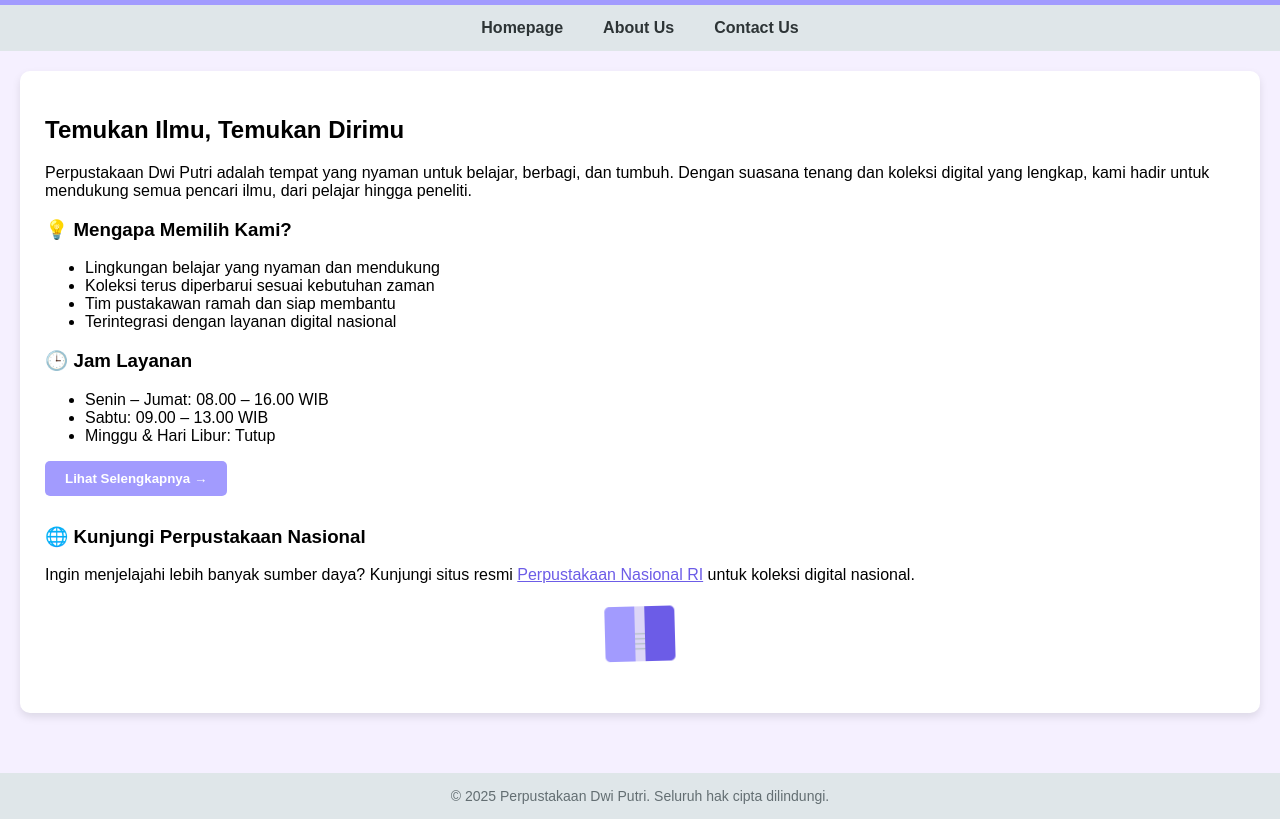
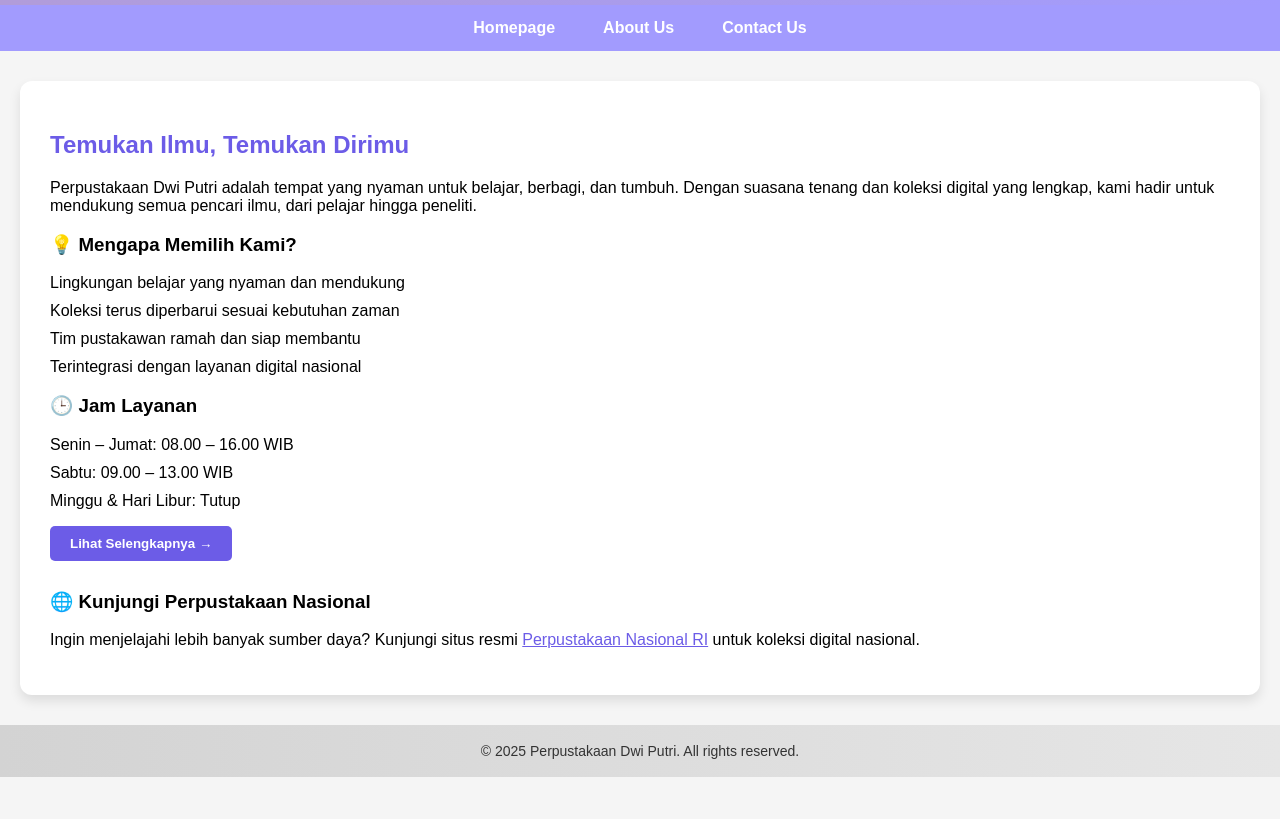
Before and after one commit to dwis-13/digilib, a plain HTML site: page index.html in a window 1280 px wide. Shown: the part 67-886 px from the top of the page. After the commit the page ends 844 px from the top, so only its background shows below. Drawn offline with Linux system fonts and the light colour scheme.

Commit message:
Update index.html

```diff
--- a/index.html
+++ b/index.html
@@ -7,62 +7,65 @@
     <style>
         body {
             font-family: Arial, sans-serif;
-            background-color: #f5f0ff; /* ungu muda */
+            background-color: #f5f5f5;
             margin: 0;
             padding: 0;
             box-sizing: border-box;
         }
 
+        /* Animasi Header dan Footer */
+        @keyframes fadeSlide {
+            0% {opacity: 0; transform: translateY(-20px);}
+            100% {opacity: 1; transform: translateY(0);}
+        }
+
         .header {
-            background-color: #a29bfe; /* ungu */
+            background: linear-gradient(90deg, #b19cd9, #a29bfe);
             color: white;
             padding: 20px;
             text-align: center;
             font-size: 28px;
+            animation: fadeSlide 1s ease-in-out;
         }
 
         .nav {
             display: flex;
             justify-content: center;
-            background-color: #dfe6e9; /* abu-abu muda */
+            background-color: #a29bfe;
+            animation: fadeSlide 1.2s ease-in-out;
         }
 
         .nav a {
-            color: #2d3436;
-            padding: 14px 20px;
+            color: white;
+            padding: 14px 24px;
             text-decoration: none;
             font-weight: bold;
+            transition: background 0.3s, color 0.3s;
         }
 
         .nav a:hover {
-            background-color: #b2bec3;
+            background-color: #dcd6f7;
+            color: #333;
         }
 
         .container {
-            padding: 20px;
+            padding: 30px 20px;
         }
 
         .box {
-            background-color: white;
-            padding: 25px;
-            border-radius: 10px;
-            box-shadow: 0 4px 8px rgba(0,0,0,0.1);
-            animation: fadeIn 1s ease forwards;
+            background-color: #fff;
+            padding: 30px;
+            border-radius: 12px;
+            box-shadow: 0 6px 12px rgba(0, 0, 0, 0.1);
+            animation: fadeSlide 1.4s ease-in-out;
         }
 
-        @keyframes fadeIn {
-            from { opacity: 0; transform: translateY(20px); }
-            to { opacity: 1; transform: translateY(0); }
-        }
-
-        @keyframes flyBook {
-            0% { transform: translateY(0px) rotate(0deg); }
-            50% { transform: translateY(-10px) rotate(-2deg); }
-            100% { transform: translateY(0px) rotate(0deg); }
+        .box h2 {
+            color: #6c5ce7;
         }
 
         .btn {
-            background-color: #a29bfe;
+            background-color: #6c5ce7;
             color: white;
             padding: 10px 20px;
             border: none;
@@ -73,7 +76,7 @@
         }
 
         .btn:hover {
-            background-color: #6c5ce7;
+            background-color: #a29bfe;
             transform: scale(1.05);
         }
 
@@ -82,21 +85,22 @@
         }
 
         footer {
-            background-color: #dfe6e9;
-            color: #636e72;
+            background: linear-gradient(90deg, #d3d3d3, #e6e6e6);
+            color: #333;
             text-align: center;
-            padding: 15px;
-            margin-top: 40px;
+            padding: 18px;
             font-size: 14px;
+            animation: fadeSlide 1.6s ease-in-out;
         }
 
-        .icon-container {
-            text-align: center;
-            margin-top: 20px;
+        ul {
+            list-style: none;
+            padding-left: 0;
         }
 
-        .icon-container svg {
-            animation: flyBook 3s infinite ease-in-out;
+        li {
+            margin-bottom: 10px;
+            font-size: 16px;
         }
     </style>
 </head>
@@ -143,24 +147,11 @@
                 <a href="https://www.perpusnas.go.id/" target="_blank" style="color: #6c5ce7; text-decoration: underline;">
                 Perpustakaan Nasional RI</a> untuk koleksi digital nasional.
             </p>
-
-            <div class="icon-container">
-                <!-- Ikon Buku Terbang -->
-                <svg width="80" height="80" viewBox="0 0 64 64" fill="none" xmlns="http://www.w3.org/2000/svg">
-                    <path d="M4 12C4 9.79086 5.79086 8 8 8H28V52H8C5.79086 52 4 50.2091 4 48V12Z" fill="#a29bfe"/>
-                    <path d="M60 12C60 9.79086 58.2091 8 56 8H36V52H56C58.2091 52 60 50.2091 60 48V12Z" fill="#6c5ce7"/>
-                    <path d="M28 8L36 8V52H28V8Z" fill="#dcd6f7"/>
-                    <line x1="28" y1="30" x2="36" y2="30" stroke="#b2bec3" stroke-width="1"/>
-                    <line x1="28" y1="34" x2="36" y2="34" stroke="#b2bec3" stroke-width="1"/>
-                    <line x1="28" y1="38" x2="36" y2="38" stroke="#b2bec3" stroke-width="1"/>
-                    <line x1="28" y1="42" x2="36" y2="42" stroke="#b2bec3" stroke-width="1"/>
-                </svg>
-            </div>
         </div>
     </div>
 
     <footer>
-        &copy; 2025 Perpustakaan Dwi Putri. Seluruh hak cipta dilindungi.
+        &copy; 2025 Perpustakaan Dwi Putri. All rights reserved.
     </footer>
 </body>
 </html>
```
